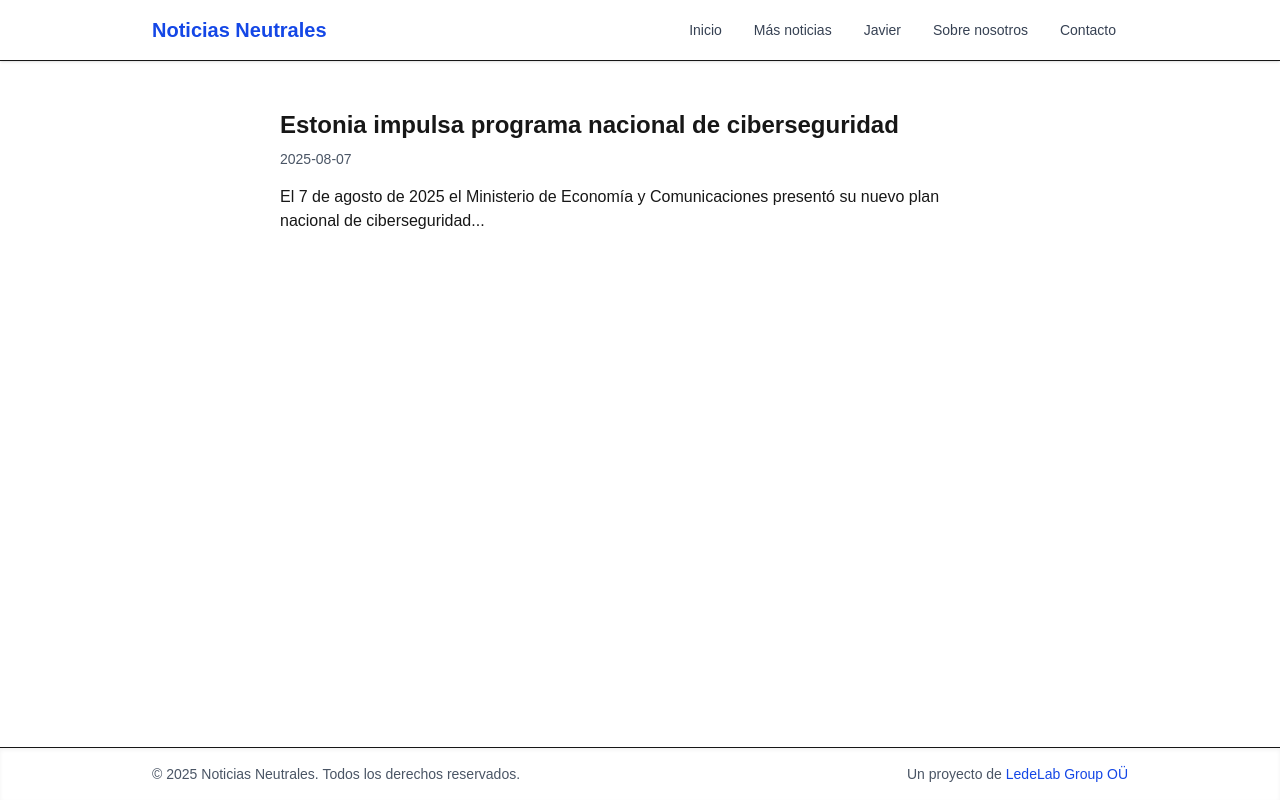
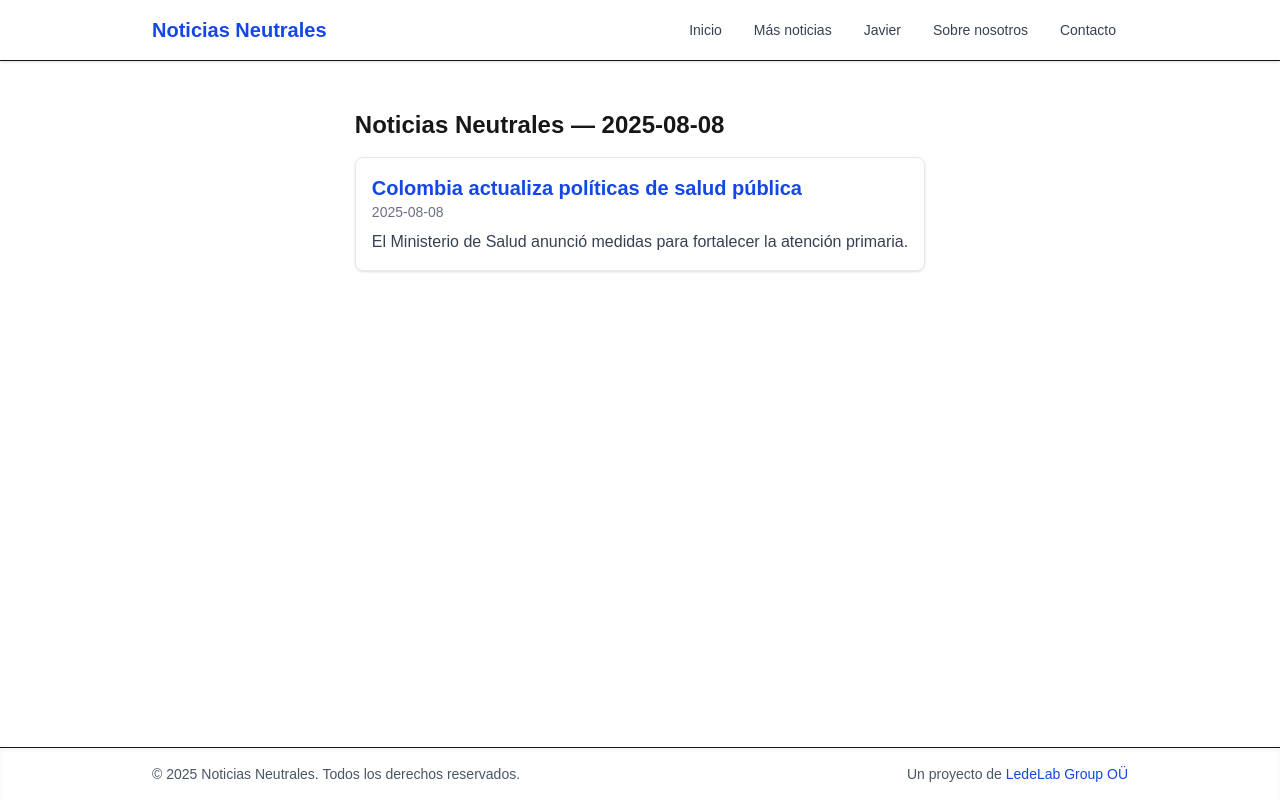
Before and after one commit to ledelab2030/noticias-neutrales, a Next.js app: page /noticias/prueba-filtrado-ayer-2025-08-07 in a window 1280 px wide. Built offline with nearby package versions, Linux system fonts and the light colour scheme.

Commit message:
contraste contenido titulares y formato individuales

```diff
--- a/src/app/noticias/[id]/page.tsx
+++ b/src/app/noticias/[id]/page.tsx
@@ -1,20 +1,37 @@
+import Link from 'next/link'
 import { noticias } from '@/data/noticias'
+import { todayISO } from '@/utils/fecha'
 
-export default async function Noticia(
-  { params }: { params: Promise<{ id: string }> }
-) {
-  const { id } = await params
-  const n = noticias.find(x => x.id === id)
-
-  if (!n) {
-    return <main className="p-6">Noticia no encontrada.</main>
-  }
+export default function Home() {
+  const hoy = todayISO()
+  const deHoy = noticias.filter(n => n.fecha === hoy)
 
   return (
     <main className="max-w-3xl mx-auto p-6">
-      <h1 className="text-2xl font-semibold mb-2">{n.titulo}</h1>
-      <p className="text-sm text-gray-600 mb-4">{n.fecha}</p>
-      <article className="prose">{n.contenido}</article>
+      <h1 className="text-2xl font-semibold mb-4">
+        Noticias Neutrales — {hoy}
+      </h1>
+
+      {deHoy.length === 0 ? (
+        <p>No hay noticias de hoy.</p>
+      ) : (
+        <ul className="space-y-5">
+          {deHoy.map(n => (
+            <li key={n.id}>
+              <Link
+                href={`/noticias/${n.id}`}
+                className="block rounded-lg border border-gray-200 dark:border-gray-700 shadow-sm hover:shadow-md hover:border-gray-300 dark:hover:border-gray-600 hover:bg-gray-50 dark:hover:bg-gray-800 transition-all duration-200 p-4"
+              >
+                <h2 className="text-xl font-semibold text-blue-700 dark:text-blue-400 hover:text-blue-900 dark:hover:text-blue-300 hover:underline">
+                  {n.titulo}
+                </h2>
+                <p className="text-sm text-gray-500 dark:text-gray-400">{n.fecha}</p>
+                <p className="mt-2 text-gray-700 dark:text-gray-200">{n.resumen}</p>
+              </Link>
+            </li>
+          ))}
+        </ul>
+      )}
     </main>
   )
 }
--- a/src/app/noticias/page.tsx
+++ b/src/app/noticias/page.tsx
@@ -20,14 +20,13 @@ export default function Noticias() {
             <li key={n.id}>
               <Link
                 href={`/noticias/${n.id}`}
-                className="block rounded-lg border border-gray-200 shadow-sm hover:shadow-md hover:border-gray-300 hover:bg-gray-50 transition-all duration-200 p-4"
+                className="block rounded-lg border border-gray-200 dark:border-gray-700 shadow-sm hover:shadow-md hover:border-gray-300 dark:hover:border-gray-600 hover:bg-gray-50 dark:hover:bg-gray-800 transition-all duration-200 p-4"
               >
-                <h2 className="text-lg font-semibold text-blue-700 dark:text-blue-400 hover:underline">
+                <h2 className="text-lg font-semibold text-blue-700 dark:text-blue-400 hover:text-blue-900 dark:hover:text-blue-300 hover:underline">
                   {n.titulo}
                 </h2>
-
-                <p className="text-sm text-gray-500">{n.fecha}</p>
-                <p className="mt-2 text-gray-700">{n.resumen}</p>
+                <p className="text-sm text-gray-500 dark:text-gray-400">{n.fecha}</p>
+                <p className="mt-2 text-gray-700 dark:text-gray-200">{n.resumen}</p>
               </Link>
             </li>
           ))}
--- a/src/app/page.tsx
+++ b/src/app/page.tsx
@@ -20,13 +20,13 @@ export default function Home() {
             <li key={n.id}>
               <Link
                 href={`/noticias/${n.id}`}
-                className="block rounded-lg border border-gray-200 shadow-sm hover:shadow-md hover:border-gray-300 hover:bg-gray-50 transition-all duration-200 p-4"
+                className="block rounded-lg border border-gray-200 dark:border-gray-700 shadow-sm hover:shadow-md hover:border-gray-300 dark:hover:border-gray-600 hover:bg-gray-50 dark:hover:bg-gray-800 transition-all duration-200 p-4"
               >
-                <h2 className="text-xl font-semibold text-blue-700 dark:text-blue-400 hover:underline">
+                <h2 className="text-xl font-semibold text-blue-700 dark:text-blue-400 hover:text-blue-900 dark:hover:text-blue-300 hover:underline">
                   {n.titulo}
                 </h2>
-                <p className="text-sm text-gray-500">{n.fecha}</p>
-                <p className="mt-2 text-gray-700">{n.resumen}</p>
+                <p className="text-sm text-gray-500 dark:text-gray-400">{n.fecha}</p>
+                <p className="mt-2 text-gray-700 dark:text-gray-200">{n.resumen}</p>
               </Link>
             </li>
           ))}
```
